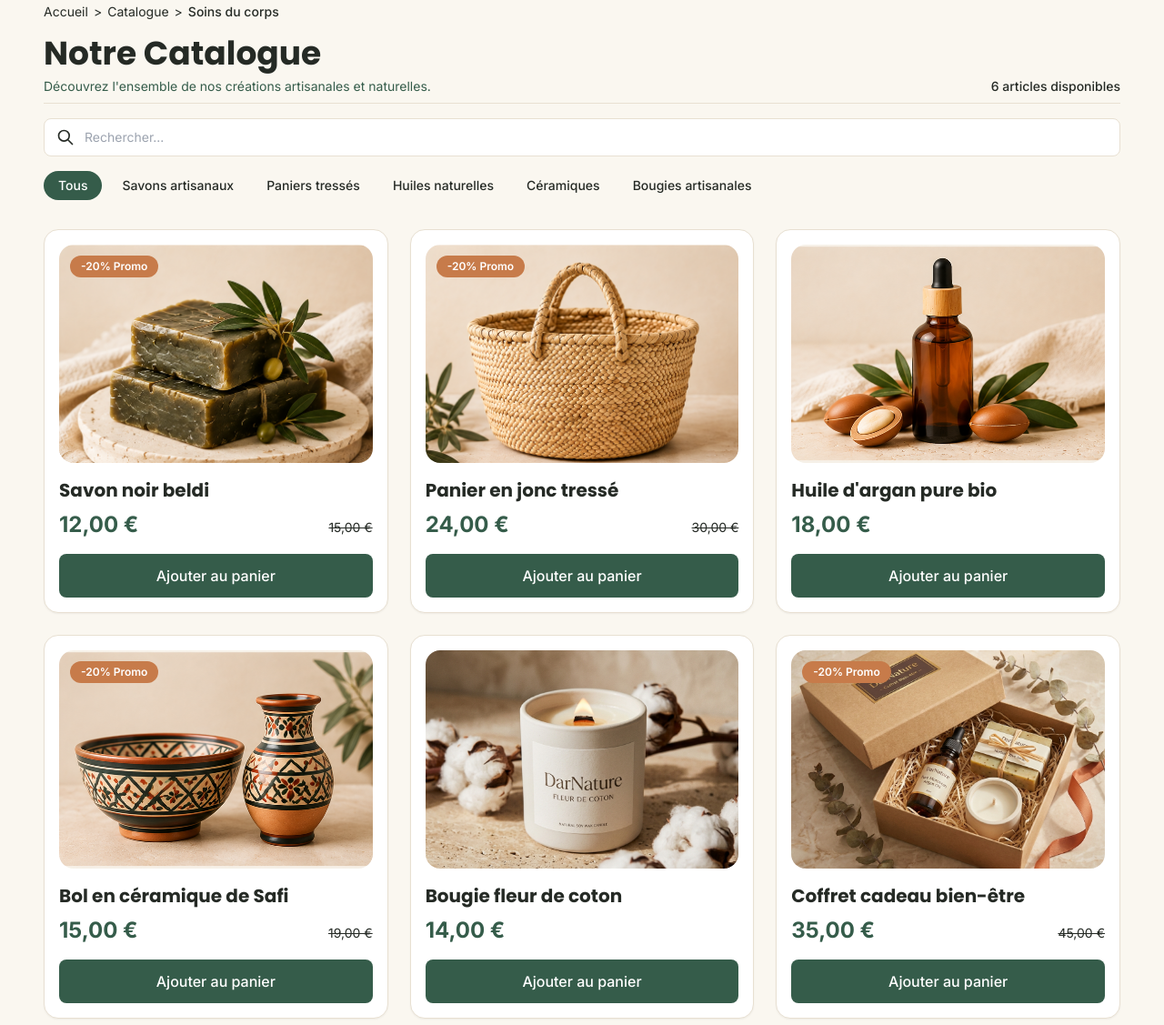
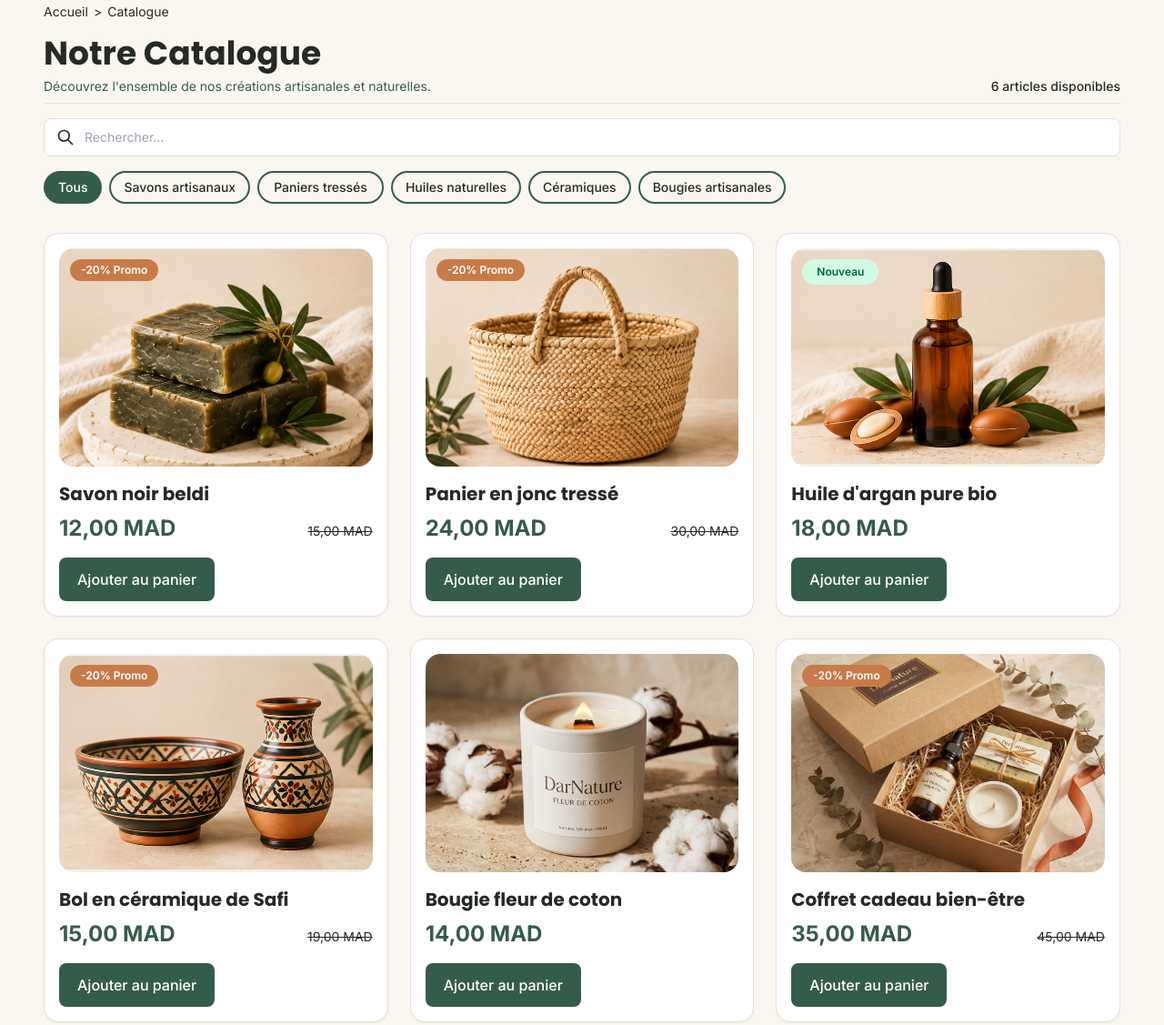
Before and after one commit to essaadicharaf/Brief-2-Plateforme-e-commerce, a website: page catalogue.html in a window 1280 px wide. Shown: the part 81-1208 px from the top of the page at 91% size. Drawn offline with Linux system fonts and the light colour scheme.

Commit message:
add more update in page catalogue

```diff
--- a/catalogue.html
+++ b/catalogue.html
@@ -5,8 +5,6 @@
         <meta name="viewport" content="width=device-width, initial-scale=1.0" />
         <meta name="description" content="Catalogue officiel DarNature — Produits artisanaux, soins naturels et créations écoresponsables." />
         <title>Notre Catalogue — DarNature</title>
-
-        <!-- Google Fonts: Poppins & Inter -->
         <link rel="preconnect" href="https://fonts.googleapis.com" />
         <link rel="preconnect" href="https://fonts.gstatic.com" crossorigin />
         <link href="https://fonts.googleapis.com/css2?family=Inter:wght@400;500;600;700&family=Poppins:wght@600;700&display=swap" rel="stylesheet" />
@@ -74,8 +72,6 @@
                     <li>
                         <a href="catalogue.html" class="hover:underline">Catalogue</a>
                     </li>
-                    <li aria-hidden="true" class="text-text/50">&gt;</li>
-                    <li class="font-medium" aria-current="page">Soins du corps</li>
                 </ol>
             </nav>
 
@@ -104,12 +100,15 @@
             </div>
 
             <div class="flex flex-wrap items-center gap-2 mb-6 md:mb-8" role="group" aria-label="Filtres par catégorie">
-                <button type="button" class="bg-primary text-white px-4 py-1.5 rounded-full text-xs sm:text-sm font-medium shadow-xs">Tous</button>
-                <button type="button" class="bg-surface/50 text-text px-3.5 py-1.5 rounded-full text-xs sm:text-sm font-medium hover:bg-surface transition-colors">Savons artisanaux</button>
-                <button type="button" class="bg-surface/50 text-text px-3.5 py-1.5 rounded-full text-xs sm:text-sm font-medium hover:bg-surface transition-colors">Paniers tressés</button>
-                <button type="button" class="bg-surface/50 text-text px-3.5 py-1.5 rounded-full text-xs sm:text-sm font-medium hover:bg-surface transition-colors">Huiles naturelles</button>
-                <button type="button" class="bg-surface/50 text-text px-3.5 py-1.5 rounded-full text-xs sm:text-sm font-medium hover:bg-surface transition-colors">Céramiques</button>
-                <button type="button" class="bg-surface/50 text-text px-3.5 py-1.5 rounded-full text-xs sm:text-sm font-medium hover:bg-surface transition-colors">Bougies artisanales</button>
+                <a href="#" class="bg-primary text-white px-4 py-2 rounded-full text-xs sm:text-sm font-medium shadow-xs">Tous</a>
+
+                <a href="#" class="bg-surface/50 border-primary border-2 text-text px-3.5 py-1.5 rounded-full text-xs sm:text-sm font-medium hover:bg-surface transition-colors"> Savons artisanaux </a>
+                <a href="#" class="bg-surface/50 border-primary border-2 text-text px-4 py-1.5 rounded-full text-xs sm:text-sm font-medium hover:bg-surface transition-colors"> Paniers tressés </a>
+                <a href="#" class="bg-surface/50 border-primary border-2 text-text px-3.5 py-1.5 rounded-full text-xs sm:text-sm font-medium hover:bg-surface transition-colors"> Huiles naturelles </a>
+                <a href="#" class="bg-surface/50 border-primary border-2 text-text px-3.5 py-1.5 rounded-full text-xs sm:text-sm font-medium hover:bg-surface transition-colors"> Céramiques </a>
+                <a href="#" class="bg-surface/50 border-primary border-2 text-text px-3.5 py-1.5 rounded-full text-xs sm:text-sm font-medium hover:bg-surface transition-colors">
+                    Bougies artisanales
+                </a>
             </div>
 
             <section aria-label="Liste des produits" class="mt-4 mb-16">
@@ -122,17 +121,17 @@
                             </div>
                             <h2 class="font-heading font-bold text-lg md:text-xl text-text mt-4 leading-tight">Savon noir beldi</h2>
                             <div class="flex items-baseline justify-between mt-2">
-                                <span class="font-bold text-xl md:text-2xl text-primary">12,00 €</span>
-                                <span class="text-sm text-text/50 line-through">15,00 €</span>
+                                <span class="font-bold text-xl md:text-2xl text-primary">12,00 MAD</span>
+                                <span class="text-sm text-text/50 line-through">15,00 MAD</span>
                             </div>
                         </div>
-                        <button
-                            type="button"
-                            aria-label="Ajouter Savon noir beldi au panier"
-                            class="w-full bg-primary hover:opacity-90 text-white font-medium py-3 rounded-md transition-colors mt-4 focus:outline-none focus:ring-2 focus:ring-primary"
+                        <a
+                            href="#"
+                            aria-label="Ajouter Huile d'argan au panier"
+                            class="max-w-fit px-5 text-center bg-primary hover:opacity-90 text-white font-medium py-3 rounded-md transition-colors mt-4 focus:outline-none focus:ring-2 focus:ring-primary"
                         >
                             Ajouter au panier
-                        </button>
+                        </a>
                     </article>
 
                     <article class="bg-white rounded-lg p-md shadow-sm border border-surface flex flex-col justify-between">
@@ -143,36 +142,37 @@
                             </div>
                             <h2 class="font-heading font-bold text-lg md:text-xl text-text mt-4 leading-tight">Panier en jonc tressé</h2>
                             <div class="flex items-baseline justify-between mt-2">
-                                <span class="font-bold text-xl md:text-2xl text-primary">24,00 €</span>
-                                <span class="text-sm text-text/50 line-through">30,00 €</span>
+                                <span class="font-bold text-xl md:text-2xl text-primary">24,00 MAD</span>
+                                <span class="text-sm text-text/50 line-through">30,00 MAD</span>
                             </div>
                         </div>
-                        <button
-                            type="button"
-                            aria-label="Ajouter Panier en jonc au panier"
-                            class="w-full bg-primary hover:opacity-90 text-white font-medium py-3 rounded-md transition-colors mt-4 focus:outline-none focus:ring-2 focus:ring-primary"
+                        <a
+                            href="#"
+                            aria-label="Ajouter Huile d'argan au panier"
+                            class="max-w-fit px-5 text-center bg-primary hover:opacity-90 text-white font-medium py-3 rounded-md transition-colors mt-4 focus:outline-none focus:ring-2 focus:ring-primary"
                         >
                             Ajouter au panier
-                        </button>
+                        </a>
                     </article>
 
                     <article class="bg-white rounded-lg p-md shadow-sm border border-surface flex flex-col justify-between">
                         <div>
                             <div class="relative bg-surface/40 rounded-lg h-56 md:h-60 w-full overflow-hidden flex items-center justify-center">
                                 <img src="images/huile-argan-pure.png" alt="Huile d'argan pure bio" class="w-full h-full object-cover" />
+                                <span class="absolute top-3 left-3 inline-flex items-center px-4 py-1.5 rounded-full text-xs font-semibold bg-[#D1FAE5] text-[#065F46] shadow-xs"> Nouveau </span>
                             </div>
                             <h2 class="font-heading font-bold text-lg md:text-xl text-text mt-4 leading-tight">Huile d'argan pure bio</h2>
                             <div class="flex items-baseline justify-between mt-2">
-                                <span class="font-bold text-xl md:text-2xl text-primary">18,00 €</span>
+                                <span class="font-bold text-xl md:text-2xl text-primary">18,00 MAD</span>
                             </div>
                         </div>
-                        <button
-                            type="button"
+                        <a
+                            href="#"
                             aria-label="Ajouter Huile d'argan au panier"
-                            class="w-full bg-primary hover:opacity-90 text-white font-medium py-3 rounded-md transition-colors mt-4 focus:outline-none focus:ring-2 focus:ring-primary"
+                            class="max-w-fit px-5 text-center bg-primary hover:opacity-90 text-white font-medium py-3 rounded-md transition-colors mt-4 focus:outline-none focus:ring-2 focus:ring-primary"
                         >
                             Ajouter au panier
-                        </button>
+                        </a>
                     </article>
 
                     <article class="bg-white rounded-lg p-md shadow-sm border border-surface flex flex-col justify-between">
@@ -183,17 +183,17 @@
                             </div>
                             <h2 class="font-heading font-bold text-lg md:text-xl text-text mt-4 leading-tight">Bol en céramique de Safi</h2>
                             <div class="flex items-baseline justify-between mt-2">
-                                <span class="font-bold text-xl md:text-2xl text-primary">15,00 €</span>
-                                <span class="text-sm text-text/50 line-through">19,00 €</span>
+                                <span class="font-bold text-xl md:text-2xl text-primary">15,00 MAD</span>
+                                <span class="text-sm text-text/50 line-through">19,00 MAD</span>
                             </div>
                         </div>
-                        <button
-                            type="button"
-                            aria-label="Ajouter Bol en céramique au panier"
-                            class="w-full bg-primary hover:opacity-90 text-white font-medium py-3 rounded-md transition-colors mt-4 focus:outline-none focus:ring-2 focus:ring-primary"
+                        <a
+                            href="#"
+                            aria-label="Ajouter Huile d'argan au panier"
+                            class="max-w-fit px-5 text-center bg-primary hover:opacity-90 text-white font-medium py-3 rounded-md transition-colors mt-4 focus:outline-none focus:ring-2 focus:ring-primary"
                         >
                             Ajouter au panier
-                        </button>
+                        </a>
                     </article>
                     <article class="bg-white rounded-lg p-md shadow-sm border border-surface flex flex-col justify-between">
                         <div>
@@ -202,16 +202,16 @@
                             </div>
                             <h2 class="font-heading font-bold text-lg md:text-xl text-text mt-4 leading-tight">Bougie fleur de coton</h2>
                             <div class="flex items-baseline justify-between mt-2">
-                                <span class="font-bold text-xl md:text-2xl text-primary">14,00 €</span>
+                                <span class="font-bold text-xl md:text-2xl text-primary">14,00 MAD</span>
                             </div>
                         </div>
-                        <button
-                            type="button"
-                            aria-label="Ajouter Bougie au panier"
-                            class="w-full bg-primary hover:opacity-90 text-white font-medium py-3 rounded-md transition-colors mt-4 focus:outline-none focus:ring-2 focus:ring-primary"
+                        <a
+                            href="#"
+                            aria-label="Ajouter Huile d'argan au panier"
+                            class="max-w-fit px-5 text-center bg-primary hover:opacity-90 text-white font-medium py-3 rounded-md transition-colors mt-4 focus:outline-none focus:ring-2 focus:ring-primary"
                         >
                             Ajouter au panier
-                        </button>
+                        </a>
                     </article>
 
                     <article class="bg-white rounded-lg p-md shadow-sm border border-surface flex flex-col justify-between">
@@ -222,17 +222,17 @@
                             </div>
                             <h2 class="font-heading font-bold text-lg md:text-xl text-text mt-4 leading-tight">Coffret cadeau bien-être</h2>
                             <div class="flex items-baseline justify-between mt-2">
-                                <span class="font-bold text-xl md:text-2xl text-primary">35,00 €</span>
-                                <span class="text-sm text-text/50 line-through">45,00 €</span>
+                                <span class="font-bold text-xl md:text-2xl text-primary">35,00 MAD</span>
+                                <span class="text-sm text-text/50 line-through">45,00 MAD</span>
                             </div>
                         </div>
-                        <button
-                            type="button"
-                            aria-label="Ajouter Coffret bien-être au panier"
-                            class="w-full bg-primary hover:opacity-90 text-white font-medium py-3 rounded-md transition-colors mt-4 focus:outline-none focus:ring-2 focus:ring-primary"
+                        <a
+                            href="#"
+                            aria-label="Ajouter Huile d'argan au panier"
+                            class="max-w-fit px-5 text-center bg-primary hover:opacity-90 text-white font-medium py-3 rounded-md transition-colors mt-4 focus:outline-none focus:ring-2 focus:ring-primary"
                         >
                             Ajouter au panier
-                        </button>
+                        </a>
                     </article>
                 </div>
             </section>
--- a/src/style.css
+++ b/src/style.css
@@ -1,12 +1,10 @@
-
-:root{
-  --couleur-fond:#FAF7F0;
-  --fond-secondaire:#2E7D32;
-  --couleur-texte:#252A25;
-  --couleur-principal:#355C4A;
-  --couleur-secondaire:#C77B4A;
+:root {
+    --couleur-fond: #faf7f0;
+    --fond-secondaire: #2e7d32;
+    --couleur-texte: #252a25;
+    --couleur-principal: #355c4a;
+    --couleur-secondaire: #c77b4a;
 }
-
 
 body {
     background-color: var(--couleur-fond);
@@ -35,7 +33,6 @@ body {
     border-radius: 15px;
 }
 
-/* mt-3 inline-flex gap-4 rounded-full border bg-stone-100 px-3 py-1 */
 .quantity {
     display: flex;
 }
@@ -74,18 +71,18 @@ h2 {
 }
 
 h1 {
-    color: #2B483B;
+    color: #2b483b;
 }
 
 p,
 h1,
 h2 {
-    color: #355C4A;
+    color: #355c4a;
 }
 
 .categories a,
-.produits a{
-    color: #355C4A;
+.produits a {
+    color: #355c4a;
 }
 
 /* footer  */
```
Also changed, not shown: product_details.html (+1 -2 lines), dist/output.css, images/olive-skincare.png (added).
